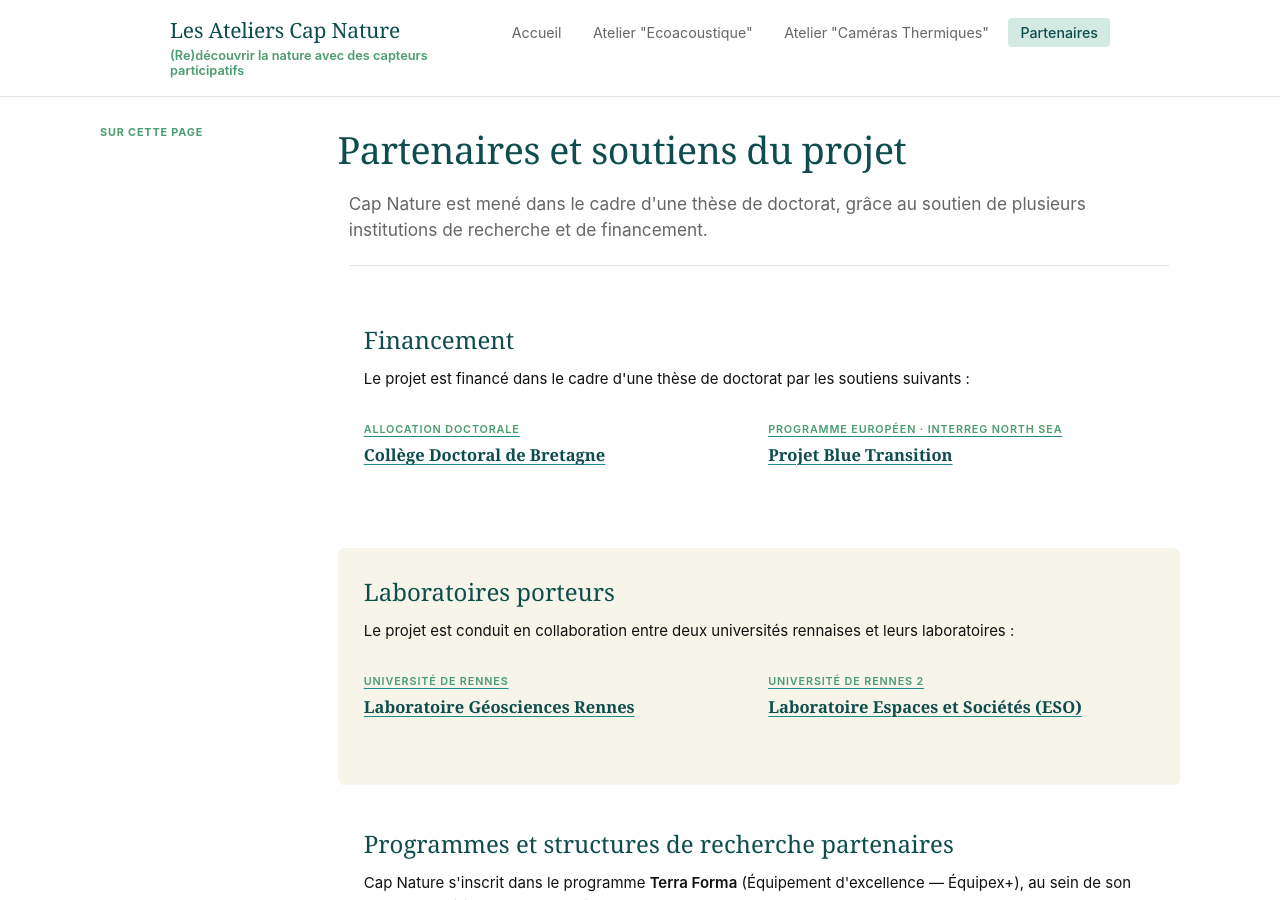
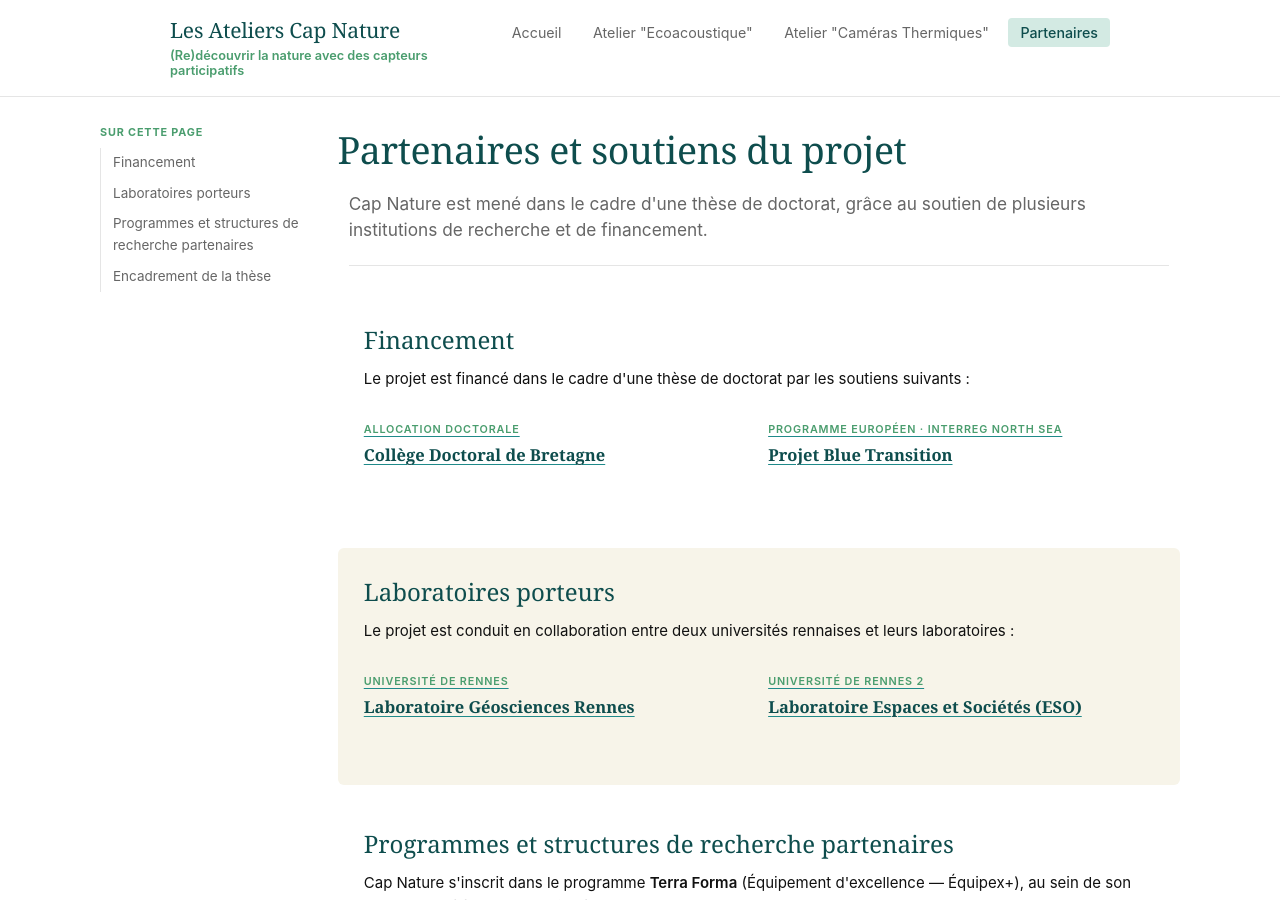
Before and after one commit to marieleapouliquen/wiki-cap-nature, a Jekyll site: the page built from _pages/about.md, in a window 1280 px wide and 900 px high. Built offline with Jekyll 4.4.1, drawn with Linux system fonts in a browser that asks for light colours.

Commit message:
Update about.md

```diff
--- a/_pages/about.md
+++ b/_pages/about.md
@@ -3,9 +3,18 @@ layout: page
 permalink: /about/
 title: "Partenaires et soutiens du projet"
 lead: "Cap Nature est mené dans le cadre d'une thèse de doctorat, grâce au soutien de plusieurs institutions de recherche et de financement."
+toc:
+  - id: financement
+    label: "Financement"
+  - id: labo
+    label: "Laboratoires porteurs"
+  - id: partenaires
+    label: "Programmes et structures de recherche partenaires"
+  - id: encadrement
+    label: "Encadrement de la thèse"
 ---
 
-<section class="page-section">
+<section id="financement" class="page-section">
   <h2>Financement</h2>
   <p>Le projet est financé dans le cadre d'une thèse de doctorat par les soutiens suivants :</p>
 
@@ -21,7 +30,7 @@ lead: "Cap Nature est mené dans le cadre d'une thèse de doctorat, grâce au so
   </div>
 </section>
 
-<section class="page-section">
+<section id="labo" class="page-section">
   <h2>Laboratoires porteurs</h2>
   <p>Le projet est conduit en collaboration entre deux universités rennaises et leurs laboratoires :</p>
 
@@ -37,7 +46,7 @@ lead: "Cap Nature est mené dans le cadre d'une thèse de doctorat, grâce au so
   </div>
 </section>
 
-<section class="page-section">
+<section id="partenaires" class="page-section">
   <h2>Programmes et structures de recherche partenaires</h2>
 
   <p>Cap Nature s'inscrit dans le programme <strong>Terra Forma</strong> (Équipement d'excellence — Équipex+), au sein de son axe consacré à la reconnexion à la nature (WP4).</p>
@@ -54,7 +63,7 @@ lead: "Cap Nature est mené dans le cadre d'une thèse de doctorat, grâce au so
   </div>
 </section>
 
-<section class="page-section">
+<section id="encadrement" class="page-section">
   <h2>Encadrement de la thèse</h2>
   <p>Ce travail de thèse est mené par <strong>Marie-Léa Pouliquen</strong>, sous la direction de :</p>
   <ul>
```
